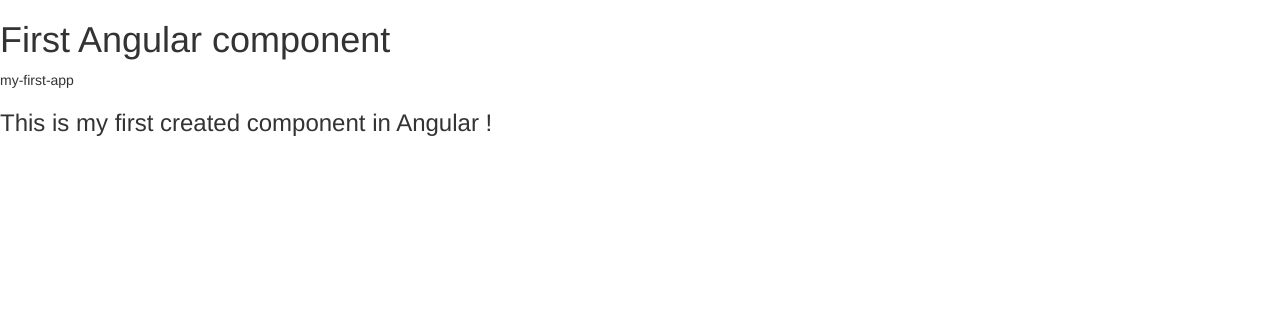
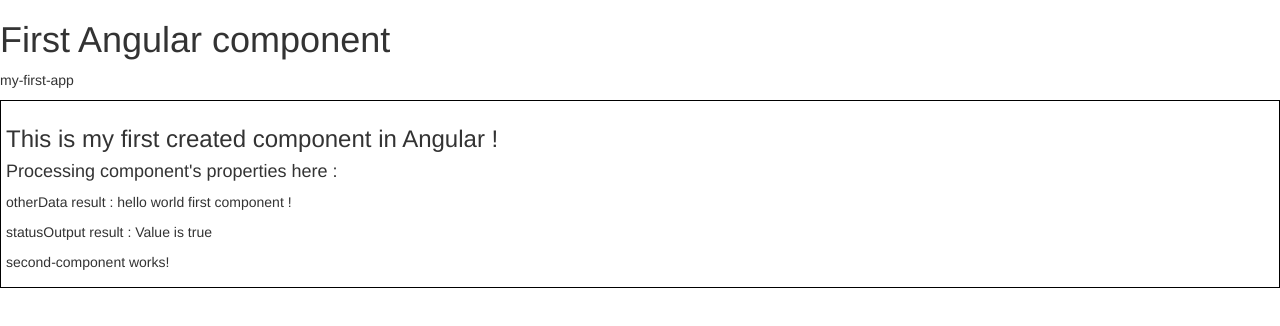
Before and after one commit to ii02735/learnAngular, an Angular app in the folder my-first-app/: page / in a window 1280 px wide. Shown: the top 326 px of the page. Built offline with nearby package versions, Linux system fonts and the light colour scheme.

Commit message:
[ANGULAR] Using html attribute selector + applying interpolation

```diff
--- a/my-first-app/src/app/app.component.css
+++ b/my-first-app/src/app/app.component.css
@@ -0,0 +1,4 @@
+div[app-first-component] {
+    border: 1px solid black;
+    padding: 5px;
+}
--- a/my-first-app/src/app/app.component.html
+++ b/my-first-app/src/app/app.component.html
@@ -2,4 +2,4 @@
 
 <p>{{ title }}</p>
 
-<app-first-component></app-first-component>
+<div app-first-component></div>
--- a/my-first-app/src/app/first-component/first-component.component.html
+++ b/my-first-app/src/app/first-component/first-component.component.html
@@ -1 +1,7 @@
 <h3>This is my first created component in Angular !</h3>
+<h4>Processing component's properties here :</h4>
+<div>
+    <p>otherData result : {{ otherData }}</p>
+    <p>statusOutput result : {{ statusOutput() }}</p>
+</div>
+<app-second-component></app-second-component>
--- a/my-first-app/src/app/first-component/first-component.component.ts
+++ b/my-first-app/src/app/first-component/first-component.component.ts
@@ -1,10 +1,18 @@
 import { Component } from "@angular/core";
 
 @Component({
-    selector: "app-first-component",
+    selector: "[app-first-component]",
     templateUrl: "./first-component.component.html",
     styleUrls: []
 })
 export class FirstComponent {
 
+    status: boolean = true;
+
+    otherData: string = "hello world first component !"
+
+    statusOutput(): string {
+
+        return this.status ? "Value is true" : "Value is false"
+    }
 }
```
